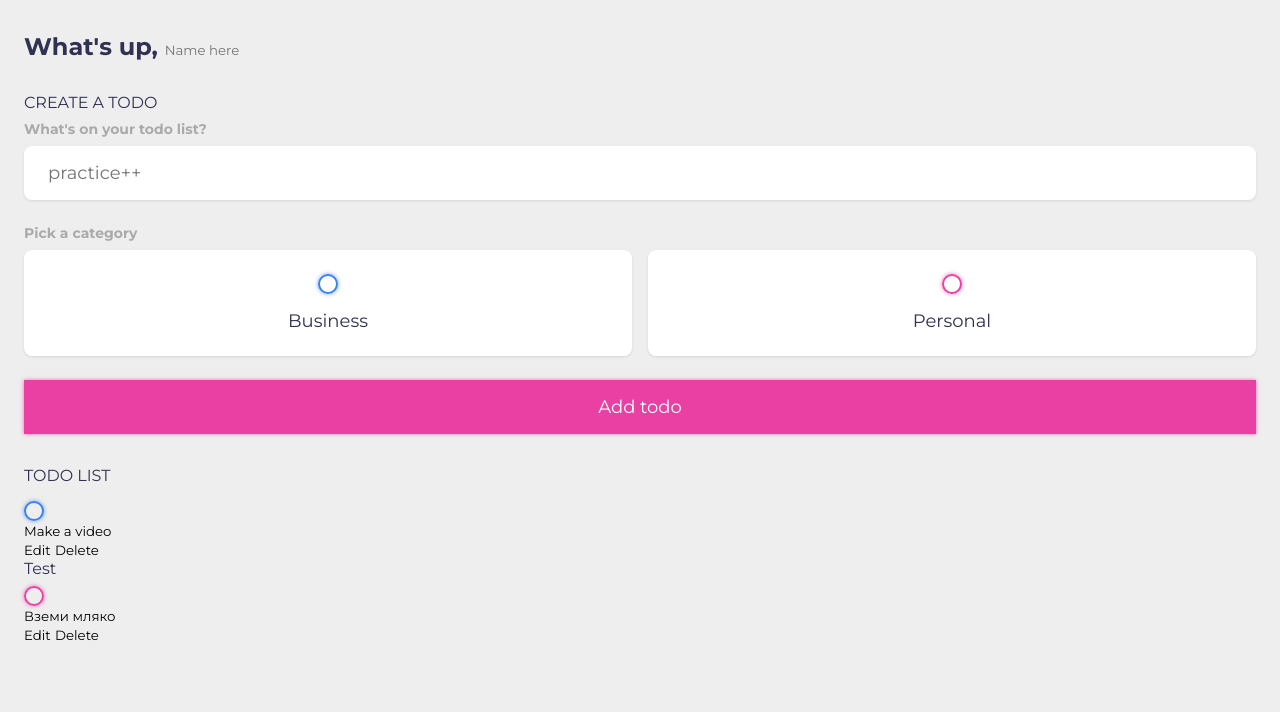
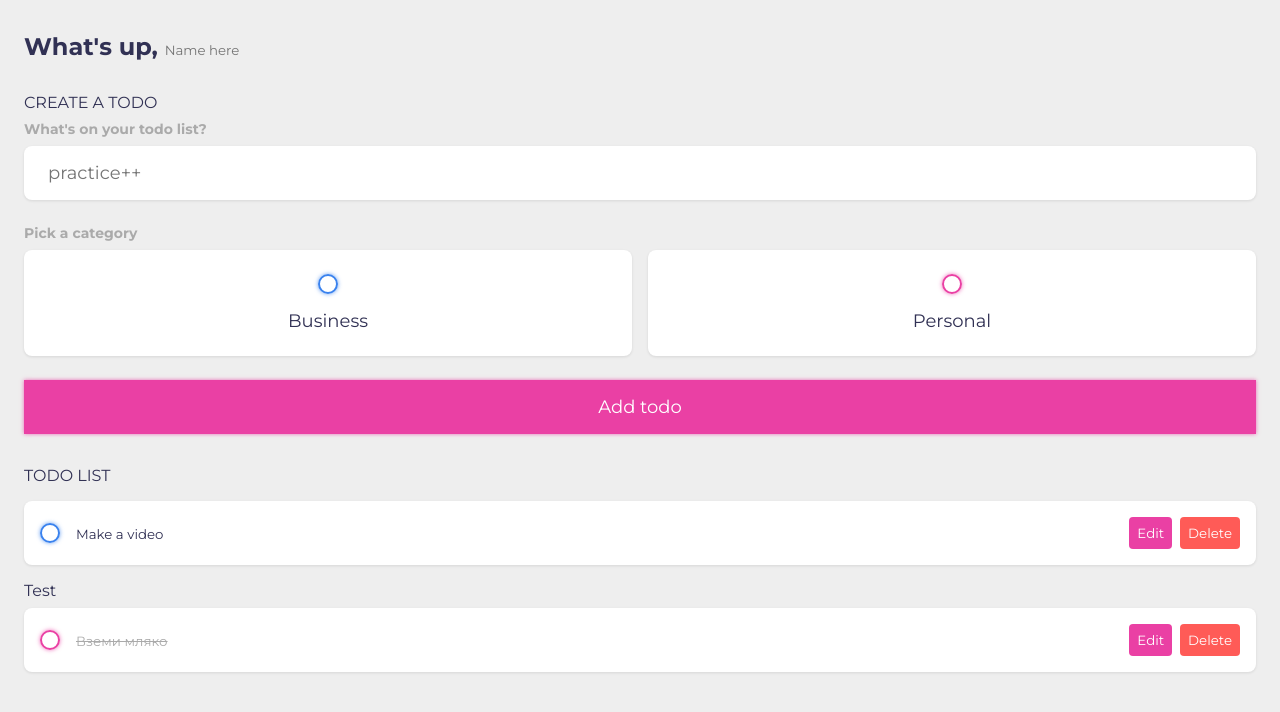
Before and after one commit to Popov-I-R/To-Do-List, a plain HTML site: page index.html in a window 1280 px wide. Drawn offline with Linux system fonts and the light colour scheme.

Commit message:
Styling is done

```diff
--- a/index.html
+++ b/index.html
@@ -81,7 +81,7 @@
 
 <!-- This one will be for testing-->
 <h3>Test</h3>
-<div class="todo-item">
+<div class="todo-item done">
     <label>
         <input type="checkbox" />
         <span class="bubble personal"></span>
--- a/main.css
+++ b/main.css
@@ -180,3 +180,62 @@ input:checked ~ .bubble::after {
 .todo-list .list {
     margin: 1rem 0;
 }
+
+.todo-list .todo-item {
+    display: flex;
+    align-items: center;
+    background-color: #FFF;
+    padding: 1rem;
+    border-radius: 0.5rem;
+    box-shadow: var(--shadow);
+    margin-bottom: 1rem;
+}
+
+.todo-item label {
+    display: block;
+    margin-right: 1rem;
+    cursor: pointer;
+}
+
+.todo-item .todo-content {
+    flex: 1 1 0%;
+}
+
+.todo-item .todo-content input {
+    color: var(--dark);
+    font-size: 1.125 rem;
+}
+
+.todo-item .actions {
+    display: flex;
+    align-items: center;
+}
+
+.todo-item .actions button {
+    display: block;
+    padding: 0.5rem;
+    border-radius: 0.25rem;
+    color: white;
+    cursor: pointer;
+    transition: 0.2 ease-in-out;
+}
+
+.todo-item .actions button:hover {
+    opacity: 0.75;
+}
+
+
+.todo-item .actions .edit {
+    margin-right: 0.5rem;
+    background-color: var(--primary);
+}
+
+.todo-item .actions .delete {
+
+    background-color: var(--danger);
+}
+
+.todo-item.done .todo-content input {
+    text-decoration: line-through;
+    color: var(--grey);
+}
```
